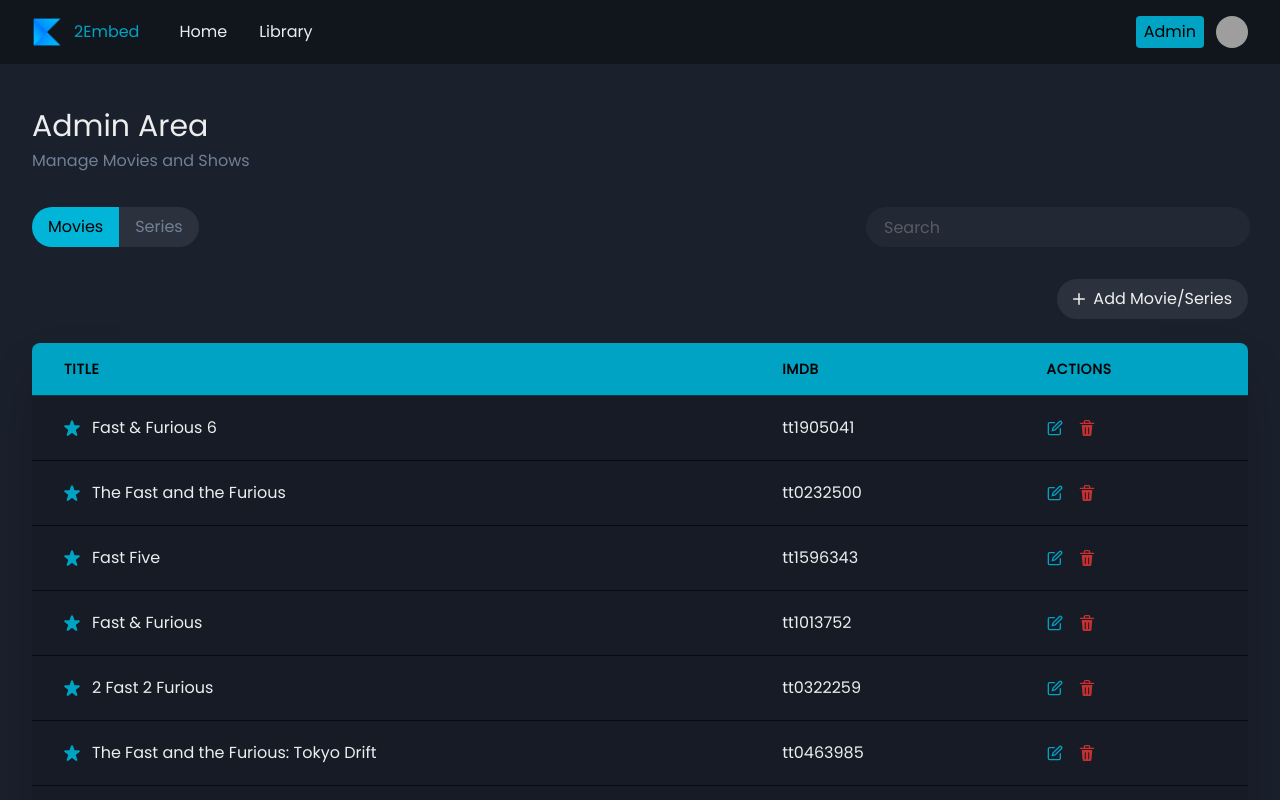
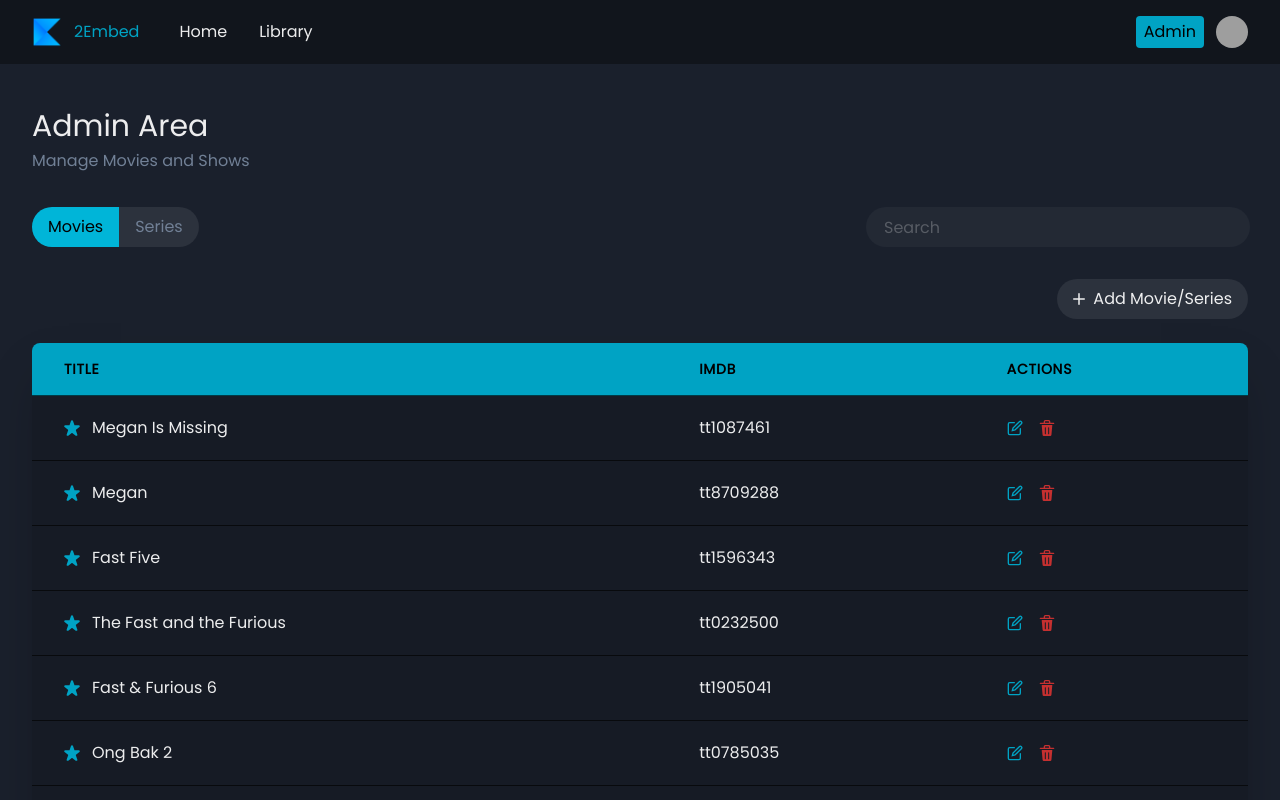
Before and after one commit to bertorepo/2embed, a React (Create React App) app: page /admin in a window 1280 px wide. Shown: the top 800 px of the page. Built offline with nearby package versions, Linux system fonts and the light colour scheme; data requests are answered from the project's data file; grey boxes are pictures that could not be loaded.

Commit message:
Add: Can add new movie to the server

```diff
--- a/db.json
+++ b/db.json
@@ -1,214 +1,145 @@
 {
   "movies": [
     {
-      "Title": "Fast & Furious 6",
-      "Year": "2013",
-      "imdbID": "tt1905041",
+      "Title": "Megan Is Missing",
+      "Year": "2011",
+      "imdbID": "tt1087461",
       "Type": "movie",
-      "Poster": "https://m.media-amazon.com/images/M/MV5BMTM3NTg2NDQzOF5BMl5BanBnXkFtZTcwNjc2NzQzOQ@@._V1_SX300.jpg"
+      "Poster": "https://m.media-amazon.com/images/M/MV5BMTU0NzYxNjIzM15BMl5BanBnXkFtZTcwOTU0NDM1Mw@@._V1_SX300.jpg",
+      "id": 1
+    },
+    {
+      "Title": "Megan",
+      "Year": "2018",
+      "imdbID": "tt8709288",
+      "Type": "movie",
+      "Poster": "https://m.media-amazon.com/images/M/MV5BNjEzYzE1NDUtYjc4Mi00NDliLWI3M2QtNGIxZDBjNmFkNGI1XkEyXkFqcGdeQXVyNjUxMjIxMTE@._V1_SX300.jpg",
+      "id": 2
+    },
+    {
+      "Title": "Fast Five",
+      "Year": "2011",
+      "imdbID": "tt1596343",
+      "Type": "movie",
+      "Poster": "https://m.media-amazon.com/images/M/MV5BMTUxNTk5MTE0OF5BMl5BanBnXkFtZTcwMjA2NzY3NA@@._V1_SX300.jpg",
+      "id": 3
     },
     {
       "Title": "The Fast and the Furious",
       "Year": "2001",
       "imdbID": "tt0232500",
       "Type": "movie",
-      "Poster": "https://m.media-amazon.com/images/M/MV5BNzlkNzVjMDMtOTdhZC00MGE1LTkxODctMzFmMjkwZmMxZjFhXkEyXkFqcGdeQXVyNjU0OTQ0OTY@._V1_SX300.jpg"
+      "Poster": "https://m.media-amazon.com/images/M/MV5BNzlkNzVjMDMtOTdhZC00MGE1LTkxODctMzFmMjkwZmMxZjFhXkEyXkFqcGdeQXVyNjU0OTQ0OTY@._V1_SX300.jpg",
+      "id": 5
     },
     {
-      "Title": "Fast Five",
-      "Year": "2011",
-      "imdbID": "tt1596343",
+      "Title": "Fast & Furious 6",
+      "Year": "2013",
+      "imdbID": "tt1905041",
       "Type": "movie",
-      "Poster": "https://m.media-amazon.com/images/M/MV5BMTUxNTk5MTE0OF5BMl5BanBnXkFtZTcwMjA2NzY3NA@@._V1_SX300.jpg"
+      "Poster": "https://m.media-amazon.com/images/M/MV5BMTM3NTg2NDQzOF5BMl5BanBnXkFtZTcwNjc2NzQzOQ@@._V1_SX300.jpg",
+      "id": 6
     },
     {
-      "Title": "Fast & Furious",
-      "Year": "2009",
-      "imdbID": "tt1013752",
+      "Title": "Ong Bak 2",
+      "Year": "2008",
+      "imdbID": "tt0785035",
       "Type": "movie",
-      "Poster": "https://m.media-amazon.com/images/M/MV5BYjQ1ZTMxNzgtZDcxOC00NWY5LTk3ZjAtYzRhMDhlNDZlOWEzXkEyXkFqcGdeQXVyNzkwMjQ5NzM@._V1_SX300.jpg"
+      "Poster": "https://m.media-amazon.com/images/M/MV5BMjIzMjM2NDAwNF5BMl5BanBnXkFtZTcwMDU0NjU3Mg@@._V1_SX300.jpg",
+      "id": 7
     },
     {
-      "Title": "2 Fast 2 Furious",
+      "Title": "Ong-Bak: The Thai Warrior",
       "Year": "2003",
-      "imdbID": "tt0322259",
+      "imdbID": "tt0368909",
       "Type": "movie",
-      "Poster": "https://m.media-amazon.com/images/M/MV5BMzExYjcyYWMtY2JkOC00NDUwLTg2OTgtMDI3MGY2OWQzMDE2XkEyXkFqcGdeQXVyMTQxNzMzNDI@._V1_SX300.jpg"
+      "Poster": "https://m.media-amazon.com/images/M/MV5BNDg4MmQyODgtM2Q4ZC00ZWI2LWJkYmMtYTQ5ZGI5NDJhN2IwXkEyXkFqcGdeQXVyNzgzODI1OTE@._V1_SX300.jpg",
+      "id": 8
     },
     {
-      "Title": "The Fast and the Furious: Tokyo Drift",
-      "Year": "2006",
-      "imdbID": "tt0463985",
+      "Title": "Ong Bak 3",
+      "Year": "2010",
+      "imdbID": "tt1653690",
       "Type": "movie",
-      "Poster": "https://m.media-amazon.com/images/M/MV5BMTQ2NTMxODEyNV5BMl5BanBnXkFtZTcwMDgxMjA0MQ@@._V1_SX300.jpg"
+      "Poster": "https://m.media-amazon.com/images/M/MV5BMTc3MjkyMzk4N15BMl5BanBnXkFtZTcwODQxMDg5Mw@@._V1_SX300.jpg",
+      "id": 9
     },
     {
-      "Title": "Fast & Furious Presents: Hobbs & Shaw",
-      "Year": "2019",
-      "imdbID": "tt6806448",
+      "Title": "John Wick",
+      "Year": "2014",
+      "imdbID": "tt2911666",
       "Type": "movie",
-      "Poster": "https://m.media-amazon.com/images/M/MV5BOTIzYmUyMmEtMWQzNC00YzExLTk3MzYtZTUzYjMyMmRiYzIwXkEyXkFqcGdeQXVyMDM2NDM2MQ@@._V1_SX300.jpg"
+      "Poster": "https://m.media-amazon.com/images/M/MV5BMTU2NjA1ODgzMF5BMl5BanBnXkFtZTgwMTM2MTI4MjE@._V1_SX300.jpg",
+      "id": 10
     },
     {
-      "Title": "F9: The Fast Saga",
-      "Year": "2021",
-      "imdbID": "tt5433138",
+      "Title": "John Wick: Chapter 2",
+      "Year": "2017",
+      "imdbID": "tt4425200",
       "Type": "movie",
-      "Poster": "https://m.media-amazon.com/images/M/MV5BMjI0NmFkYzEtNzU2YS00NTg5LWIwYmMtNmQ1MTU0OGJjOTMxXkEyXkFqcGdeQXVyMjMxOTE0ODA@._V1_SX300.jpg"
+      "Poster": "https://m.media-amazon.com/images/M/MV5BMjE2NDkxNTY2M15BMl5BanBnXkFtZTgwMDc2NzE0MTI@._V1_SX300.jpg",
+      "id": 11
     },
     {
-      "Title": "Fast Times at Ridgemont High",
-      "Year": "1982",
-      "imdbID": "tt0083929",
+      "Title": "John Wick: Chapter 3 - Parabellum",
+      "Year": "2019",
+      "imdbID": "tt6146586",
       "Type": "movie",
-      "Poster": "https://m.media-amazon.com/images/M/MV5BYzBlZjE1MDctYjZmZC00ZTJmLWFkOWEtYjdmZDZkODBkZmI2XkEyXkFqcGdeQXVyNjQ2MjQ5NzM@._V1_SX300.jpg"
+      "Poster": "https://m.media-amazon.com/images/M/MV5BMDg2YzI0ODctYjliMy00NTU0LTkxODYtYTNkNjQwMzVmOTcxXkEyXkFqcGdeQXVyNjg2NjQwMDQ@._V1_SX300.jpg",
+      "id": 12
     },
     {
-      "Title": "How to Sell Drugs Online (Fast)",
-      "Year": "2019–",
-      "imdbID": "tt9184994",
-      "Type": "series",
-      "Poster": "https://m.media-amazon.com/images/M/MV5BZjIzNTkyNjktNDdmMy00MmI4LWFlN2MtNDllYTVhZjljNWFiXkEyXkFqcGdeQXVyMTAwMzM3NDI3._V1_SX300.jpg"
-    },
-     {
-      "Title": "Indiana Jones and the Last Crusade",
-      "Year": "1989",
-      "imdbID": "tt0097576",
+      "Title": "John Wick: Chapter 3 - Parabellum: HBO First Look",
+      "Year": "2019",
+      "imdbID": "tt10275370",
       "Type": "movie",
-      "Poster": "https://m.media-amazon.com/images/M/MV5BY2Q0ODg4ZmItNDZiYi00ZWY5LTg2NzctNmYwZjA5OThmNzE1XkEyXkFqcGdeQXVyMjM4MzQ4OTQ@._V1_SX300.jpg"
+      "Poster": "https://m.media-amazon.com/images/M/MV5BYmI2NTIzNWYtYjVkNi00ZmRkLTlkYmUtZTU5YjVjNDMzMTdkXkEyXkFqcGdeQXVyNTE1NjY5Mg@@._V1_SX300.jpg",
+      "id": 13
     },
     {
-      "Title": "Star Wars: Episode VIII - The Last Jedi",
+      "Title": "John Wick Chapter 2: Wick-vizzed",
       "Year": "2017",
-      "imdbID": "tt2527336",
+      "imdbID": "tt7161870",
       "Type": "movie",
-      "Poster": "https://m.media-amazon.com/images/M/MV5BMjQ1MzcxNjg4N15BMl5BanBnXkFtZTgwNzgwMjY4MzI@._V1_SX300.jpg"
+      "Poster": "https://m.media-amazon.com/images/M/MV5BM2I0YWM3Y2EtYzU1YS00MWE1LTg0YjUtNWQ2YTBjZWQ5Mzc1XkEyXkFqcGdeQXVyNTE1NjY5Mg@@._V1_SX300.jpg",
+      "id": 14
     },
     {
-      "Title": "X-Men: The Last Stand",
-      "Year": "2006",
-      "imdbID": "tt0376994",
+      "Title": "Megan Leavey",
+      "Year": "2017",
+      "imdbID": "tt4899370",
       "Type": "movie",
-      "Poster": "https://m.media-amazon.com/images/M/MV5BNDBhNDJiMWEtOTg4Yi00NTYzLWEzOGMtMjNmNjAxNTBlMzY3XkEyXkFqcGdeQXVyNTIzOTk5ODM@._V1_SX300.jpg"
+      "Poster": "https://m.media-amazon.com/images/M/MV5BMTUxOTk2NTkxNF5BMl5BanBnXkFtZTgwOTUyOTM3MTI@._V1_SX300.jpg",
+      "id": 15
     },
     {
-      "Title": "The Last Samurai",
-      "Year": "2003",
-      "imdbID": "tt0325710",
+      "Title": "The Twilight Saga: New Moon",
+      "Year": "2009",
+      "imdbID": "tt1259571",
       "Type": "movie",
-      "Poster": "https://m.media-amazon.com/images/M/MV5BMzkyNzQ1Mzc0NV5BMl5BanBnXkFtZTcwODg3MzUzMw@@._V1_SX300.jpg"
+      "Poster": "https://m.media-amazon.com/images/M/MV5BMTI3MjE3NDIxNF5BMl5BanBnXkFtZTcwODM3NTY5Mg@@._V1_SX300.jpg",
+      "id": 16
     },
     {
-      "Title": "Avatar: The Last Airbender",
-      "Year": "2005–2008",
-      "imdbID": "tt0417299",
-      "Type": "series",
-      "Poster": "https://m.media-amazon.com/images/M/MV5BODc5YTBhMTItMjhkNi00ZTIxLWI0YjAtNTZmOTY0YjRlZGQ0XkEyXkFqcGdeQXVyODUwNjEzMzg@._V1_SX300.jpg"
-    },
-    {
-      "Title": "The Last of Us",
-      "Year": "2023–",
-      "imdbID": "tt3581920",
-      "Type": "series",
-      "Poster": "https://m.media-amazon.com/images/M/MV5BZGUzYTI3M2EtZmM0Yy00NGUyLWI4ODEtN2Q3ZGJlYzhhZjU3XkEyXkFqcGdeQXVyNTM0OTY1OQ@@._V1_SX300.jpg"
-    },
-    {
-      "Title": "The Last King of Scotland",
-      "Year": "2006",
-      "imdbID": "tt0455590",
+      "Title": "Bad Boys for Life",
+      "Year": "2020",
+      "imdbID": "tt1502397",
       "Type": "movie",
-      "Poster": "https://m.media-amazon.com/images/M/MV5BYzZkNjNhN2QtMThmNC00YjE0LTg0ZmMtMmU5MWE4Y2NjN2RiXkEyXkFqcGdeQXVyMTUzMDUzNTI3._V1_SX300.jpg"
-    },
-    {
-      "Title": "The Last of the Mohicans",
-      "Year": "1992",
-      "imdbID": "tt0104691",
-      "Type": "movie",
-      "Poster": "https://m.media-amazon.com/images/M/MV5BZDNiYmRkNDYtOWU1NC00NmMxLWFkNmUtMGI5NTJjOTJmYTM5XkEyXkFqcGdeQXVyNzQ1ODk3MTQ@._V1_SX300.jpg"
-    },
-    {
-      "Title": "The Last Airbender",
-      "Year": "2010",
-      "imdbID": "tt0938283",
-      "Type": "movie",
-      "Poster": "https://m.media-amazon.com/images/M/MV5BMTM1NjE0NDA0MV5BMl5BanBnXkFtZTcwODE4NDg1Mw@@._V1_SX300.jpg"
-    },
-    {
-      "Title": "The Last Duel",
-      "Year": "2021",
-      "imdbID": "tt4244994",
-      "Type": "movie",
-      "Poster": "https://m.media-amazon.com/images/M/MV5BZGExZTUzYWQtYWJjZi00OTI4LTk4OGYtNTA2YzcwMmNiZTMxXkEyXkFqcGdeQXVyMTEyMjM2NDc2._V1_SX300.jpg"
-    },
-     {
-      "Title": "The Last Kingdom",
-      "Year": "2015–2022",
-      "imdbID": "tt4179452",
-      "Type": "series",
-      "Poster": "https://m.media-amazon.com/images/M/MV5BMjE1MzYzNjk3OF5BMl5BanBnXkFtZTgwMzk0MzYwNzE@._V1_SX300.jpg"
-    },
-    {
-      "Title": "The Last Dance",
-      "Year": "2020",
-      "imdbID": "tt8420184",
-      "Type": "series",
-      "Poster": "https://m.media-amazon.com/images/M/MV5BY2U1ZTU4OWItNGU2MC00MTg1LTk4NzUtYTk3ODhjYjI0MzlmXkEyXkFqcGdeQXVyMTkxNjUyNQ@@._V1_SX300.jpg"
-    },
-    {
-      "Title": "Last Week Tonight with John Oliver",
-      "Year": "2014–",
-      "imdbID": "tt3530232",
-      "Type": "series",
-      "Poster": "https://m.media-amazon.com/images/M/MV5BNjRhYTgyZGEtOGU2YS00ZGM1LWIzODctZDhkNDBiYTFhZTYxXkEyXkFqcGdeQXVyNTE1NjY5Mg@@._V1_SX300.jpg"
-    },
-    {
-      "Title": "The Last Man on Earth",
-      "Year": "2015–2018",
-      "imdbID": "tt3230454",
-      "Type": "series",
-      "Poster": "https://m.media-amazon.com/images/M/MV5BMTUwMDQ2NTM2NF5BMl5BanBnXkFtZTgwMTk1NTk4OTE@._V1_SX300.jpg"
-    },
-    {
-      "Title": "The Last Ship",
-      "Year": "2014–2018",
-      "imdbID": "tt2402207",
-      "Type": "series",
-      "Poster": "https://m.media-amazon.com/images/M/MV5BMTQ5MTM5Mjc5NV5BMl5BanBnXkFtZTgwMTk2MzExOTE@._V1_SX300.jpg"
-    },
-    {
-      "Title": "Last Man Standing",
-      "Year": "2011–2021",
-      "imdbID": "tt1828327",
-      "Type": "series",
-      "Poster": "https://m.media-amazon.com/images/M/MV5BMDg1OTYxYWEtNWEyYi00OWJjLWI5MjktMTI1ZWE3YjBlMGQwXkEyXkFqcGdeQXVyMTkxNjUyNQ@@._V1_SX300.jpg"
-    },
-    {
-      "Title": "Last Resort",
-      "Year": "2012–2013",
-      "imdbID": "tt2172103",
-      "Type": "series",
-      "Poster": "https://m.media-amazon.com/images/M/MV5BMTcwMzM4OTI1MV5BMl5BanBnXkFtZTcwNjQ5MDM1OA@@._V1_SX300.jpg"
-    },
-    {
-      "Title": "Y: The Last Man",
-      "Year": "2021",
-      "imdbID": "tt8042500",
-      "Type": "series",
-      "Poster": "https://m.media-amazon.com/images/M/MV5BMzYyMjljMjctNDYzYS00OTc3LWJlNjUtNTVmNGZlN2UzMGRhXkEyXkFqcGdeQXVyMTEyMjM2NDc2._V1_SX300.jpg"
+      "Poster": "https://m.media-amazon.com/images/M/MV5BMWU0MGYwZWQtMzcwYS00NWVhLTlkZTAtYWVjOTYwZTBhZTBiXkEyXkFqcGdeQXVyMTkxNjUyNQ@@._V1_SX300.jpg",
+      "id": 17
     }
   ],
-
-  "series" : [
+  "series": [
     {
-      "title":"game of Thrones",
-      "imdbID":"tt0083929",
-      "seasons":[
+      "title": "game of Thrones",
+      "imdbID": "tt0083929",
+      "seasons": [
         {
           "seasonNumber": "1",
-          "episodes":[
+          "episodes": [
             {
-              "episodeNumber":"1",
-              "espisodeName":"Sample Episode Name"
+              "episodeNumber": "1",
+              "espisodeName": "Sample Episode Name"
             }
           ]
         }
--- a/src/api/movie-api.js
+++ b/src/api/movie-api.js
@@ -52,3 +52,20 @@ export const searchMovie = async (title, type = "movie") => {
 
   return response;
 };
+
+export const addMovieToServer = async (movie) => {
+  const results = await axios.post(
+    `${MAIN_URL}/movies`,
+    {
+      id: crypto.randomUUID,
+      ...movie,
+    },
+    {
+      headers: {
+        "Content-Type": "application/json",
+      },
+    }
+  );
+
+  return results;
+};
--- /dev/null
+++ b/src/components/CustomModal.jsx
@@ -0,0 +1,31 @@
+import {
+  Modal,
+  ModalBody,
+  ModalCloseButton,
+  ModalContent,
+  ModalFooter,
+  ModalHeader,
+  ModalOverlay,
+} from "@chakra-ui/react";
+import CustomButton from "./CustomButton";
+
+function CustomModal({ isOpen, onClose, children, title, ...rest }) {
+  return (
+    <Modal
+      {...rest}
+      closeOnOverlayClick={false}
+      isOpen={isOpen}
+      onClose={onClose}
+    >
+      <ModalOverlay />
+      <ModalContent>
+        <ModalHeader>{title}</ModalHeader>
+        <ModalCloseButton />
+
+        {children}
+      </ModalContent>
+    </Modal>
+  );
+}
+
+export default CustomModal;
--- /dev/null
+++ b/src/components/EmptyPage.jsx
@@ -0,0 +1,12 @@
+import { Center, Text } from "@chakra-ui/react";
+
+function EmptyPage({ message = "No Data Available!" }) {
+  return (
+    <Center mt={10}>
+      <Text color="gray.700" fontSize={"3xl"}>
+        {message}
+      </Text>
+    </Center>
+  );
+}
+export default EmptyPage;
--- a/src/context/AdminContext.js
+++ b/src/context/AdminContext.js
@@ -18,6 +18,7 @@ const AdminContextProvider = ({ children }) => {
   const adminConfig = {
     findMovie,
     listData,
+    setListData,
   };
 
   return (
--- a/src/context/MoviesContext.js
+++ b/src/context/MoviesContext.js
@@ -2,9 +2,10 @@ import {
   getAllMovies,
   filterDataByType,
   getMovieDetailsById,
+  addMovieToServer,
 } from "../api/movie-api";
 
-const { createContext, useState, useCallback } = require("react");
+const { createContext, useState, useCallback, useMemo } = require("react");
 
 const MoviesContext = createContext();
 
@@ -30,11 +31,17 @@ function MoviesContextProvider({ children }) {
     }
   }, []);
 
+  const addMovie = useCallback(async (movie) => {
+    const result = await addMovieToServer(movie);
+    setMovies([...movies, result]);
+  }, []);
+
   const config = {
     movies,
     fetchedAllMovies,
     filterData,
     fetchDetails,
+    addMovie,
   };
 
   return (
--- a/src/hooks/use-loader.js
+++ b/src/hooks/use-loader.js
@@ -1,6 +1,6 @@
 import { useState, useEffect } from "react";
 
-const useLoader = (dependency = null) => {
+const useLoader = () => {
   const [isLoading, setIsLoading] = useState(false);
 
   useEffect(() => {
@@ -12,7 +12,7 @@ const useLoader = (dependency = null) => {
     return () => {
       clearTimeout(timeout);
     };
-  }, [dependency]);
+  }, []);
   return { isLoading };
 };
 
--- a/src/pages/admin/AddMoviePage.jsx
+++ b/src/pages/admin/AddMoviePage.jsx
@@ -1,4 +1,4 @@
-import { useState } from "react";
+import { useEffect, useState } from "react";
 import {
   Box,
   FormControl,
@@ -7,6 +7,9 @@ import {
   Select,
   Center,
   Text,
+  useDisclosure,
+  ModalBody,
+  ModalFooter,
 } from "@chakra-ui/react";
 import { StarIcon } from "@chakra-ui/icons";
 import { Link } from "react-router-dom";
@@ -16,7 +19,12 @@ import BoxContainer from "../../layout/BoxContainer";
 import ListTable from "./components/ListTable";
 import CustomButton from "../../components/CustomButton";
 import { useAdminContext } from "../../hooks/use-admin-context";
+import { useMovieContext } from "../../hooks/use-movie-context";
 import { capitalizeFirstLetter } from "../../utils/index";
+import CustomModal from "../../components/CustomModal";
+import Iframe from "../../components/Iframe";
+import { useFilterList } from "../../hooks/use-filter-list";
+import EmptyPage from "../../components/EmptyPage";
 
 const options = [
   { label: "Movie", value: "movie" },
@@ -24,9 +32,17 @@ const options = [
 ];
 
 function AddMoviePage() {
+  const [title, setTitle] = useState("");
+  const [imdbId, setImdbId] = useState("");
   const { findMovie, listData } = useAdminContext();
-  const [title, setTitle] = useState("");
+  const { movies, addMovie } = useMovieContext();
+  const { handleFilterData } = useFilterList();
   const [type, setType] = useState(options[0].value);
+  const { isOpen, onOpen, onClose } = useDisclosure();
+
+  useEffect(() => {
+    handleFilterData("movie");
+  }, [handleFilterData, movies]);
 
   const config = [
     {
@@ -44,22 +60,59 @@ function AddMoviePage() {
       render: (item) => (
         <HStack spacing={4}>
           {item.Type === "movie" ? (
-            <CustomButton rounded color="green.300">
+            <CustomButton
+              onClick={() => handlePreviewStream(item)}
+              size="sm"
+              rounded
+              color={
+                handleCheckMovie(item.imdbID) ? "whiteAlpha.400" : "green.300"
+              }
+              isDisabled={handleCheckMovie(item.imdbID)}
+            >
               Preview Stream
             </CustomButton>
           ) : (
-            <CustomButton rounded color="green.300">
+            <CustomButton size="sm" rounded color="green.300">
               Get Seasons
             </CustomButton>
           )}
 
-          <CustomButton bg="cyan.600" rounded>
-            Details
+          <CustomButton
+            isDisabled={handleCheckMovie(item.imdbID)}
+            onClick={() => handleAddMovie(item)}
+            size="sm"
+            bg={handleCheckMovie(item.imdbID) ? "blackAlpha.400" : "cyan.600"}
+            color={handleCheckMovie(item.imdbID) ? "whiteAlpha.400" : ""}
+            rounded
+          >
+            {handleCheckMovie(item.imdbID) ? "Already Added" : "Add to server"}
           </CustomButton>
         </HStack>
       ),
     },
   ];
+
+  /*=========================================== */
+
+  const handlePreviewStream = (item) => {
+    onOpen();
+    setImdbId(item.imdbID);
+  };
+
+  const handleCheckMovie = (id) => {
+    const result = movies.findIndex((item) => item.imdbID === id);
+    return result !== -1 ? true : false;
+  };
+
+  const handleAddMovie = async (movie) => {
+    if (movie) {
+      await addMovie(movie);
+
+      alert("added");
+    }
+  };
+
+  /*=========================================== */
 
   function keyFn(item) {
     return item.imdbID;
@@ -92,16 +145,6 @@ function AddMoviePage() {
       alert(response);
     }
     setTitle("");
-  };
-
-  const renderEmpty = () => {
-    return (
-      <Center mt={10}>
-        <Text color="gray.700" fontSize={"3xl"}>
-          Populate Data in the Search Box!
-        </Text>
-      </Center>
-    );
   };
 
   return (
@@ -175,11 +218,29 @@ function AddMoviePage() {
         {/* table */}
 
         {listData.length === 0 ? (
-          renderEmpty()
+          <EmptyPage message={"Populate Data in the Search Box!"} />
         ) : (
           <ListTable keyFn={keyFn} data={listData} config={config} />
         )}
       </Box>
+
+      {/* MODAL */}
+      <CustomModal
+        size={{ md: "md", lg: "6xl", sm: "sm" }}
+        isOpen={isOpen}
+        onClose={onClose}
+      >
+        <ModalBody pb={6}>
+          <Box height={{ lg: "4xl" }}>
+            <Iframe src={imdbId} />
+          </Box>
+        </ModalBody>
+        <ModalFooter>
+          <CustomButton onClick={onClose} rounded bg="cyan.600">
+            Close
+          </CustomButton>
+        </ModalFooter>
+      </CustomModal>
     </BoxContainer>
   );
 }
--- a/src/pages/library/CardsList.jsx
+++ b/src/pages/library/CardsList.jsx
@@ -1,7 +1,12 @@
+import React from "react";
 import { Box, Flex } from "@chakra-ui/react";
 import Card from "../../components/Card";
+import { useMovieContext } from "../../hooks/use-movie-context";
+import EmptyPage from "../../components/EmptyPage";
 
-function CardsList({ movies }) {
+function CardsList() {
+  const { movies } = useMovieContext();
+
   const renderedMovies = movies.map((movie) => {
     return <Card key={movie.imdbID} movie={movie} />;
   });
@@ -15,7 +20,7 @@ function CardsList({ movies }) {
           gap: "18px",
         }}
       >
-        {renderedMovies}
+        {movies.length === 0 ? <EmptyPage /> : renderedMovies}
       </Flex>
     </Box>
   );
--- a/src/pages/library/Library.jsx
+++ b/src/pages/library/Library.jsx
@@ -2,7 +2,6 @@ import CustomButton from "../../components/CustomButton";
 import InputField from "../../components/InputField";
 import Loader from "../../components/Loader";
 import useLoader from "../../hooks/use-loader";
-import { useMovieContext } from "../../hooks/use-movie-context";
 import BoxContainer from "../../layout/BoxContainer";
 import CardsList from "./CardsList";
 import Header from "../../components/Header";
@@ -10,9 +9,8 @@ import ButtonGroup from "../../components/ButtonGroup";
 import { useFilterList } from "../../hooks/use-filter-list";
 
 function Library() {
-  const { movies } = useMovieContext();
   const { handleFilterData, currentType } = useFilterList();
-  const { isLoading } = useLoader(movies);
+  const { isLoading } = useLoader();
 
   return (
     <BoxContainer>
@@ -41,7 +39,8 @@ function Library() {
         <InputField />
       </Header>
       {/* display list of movies / shows */}
-      {isLoading ? <Loader /> : <CardsList movies={movies} />}
+
+      {isLoading ? <Loader /> : <CardsList />}
     </BoxContainer>
   );
 }
```
Also changed, not shown: src/pages/admin/AdminPage.jsx (+8 -1 lines).
